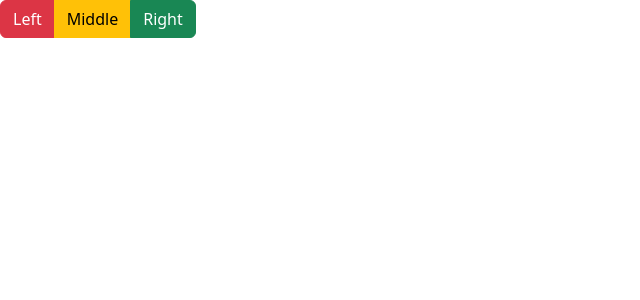
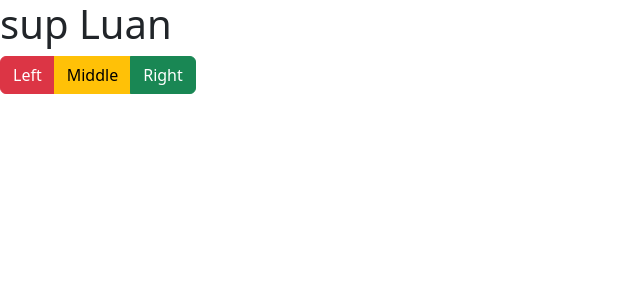
Before and after one commit to lbui8311/Real-Estate-Website, a Django app: page / in a window 1280 px wide. Shown: the top 300 px of the page, without its empty margins (0-640 px from the left). Run offline with Django 5.2, Linux system fonts and the light colour scheme.

Commit message:
sup Luan

```diff
--- a/django_project/templates/index.html
+++ b/django_project/templates/index.html
@@ -6,7 +6,7 @@
     <title>Bootstrap demo</title>
     <link href="https://cdn.jsdelivr.net/npm/bootstrap@5.3.3/dist/css/bootstrap.min.css" rel="stylesheet" integrity="sha384-QWTKZyjpPEjISv5WaRU9OFeRpok6YctnYmDr5pNlyT2bRjXh0JMhjY6hW+ALEwIH" crossorigin="anonymous">
   </head>
-
+  <h1> sup Luan </h1>
   <body>
 
     <script src="https://cdn.jsdelivr.net/npm/bootstrap@5.3.3/dist/js/bootstrap.bundle.min.js" integrity="sha384-YvpcrYf0tY3lHB60NNkmXc5s9fDVZLESaAA55NDzOxhy9GkcIdslK1eN7N6jIeHz" crossorigin="anonymous"></script>
```
